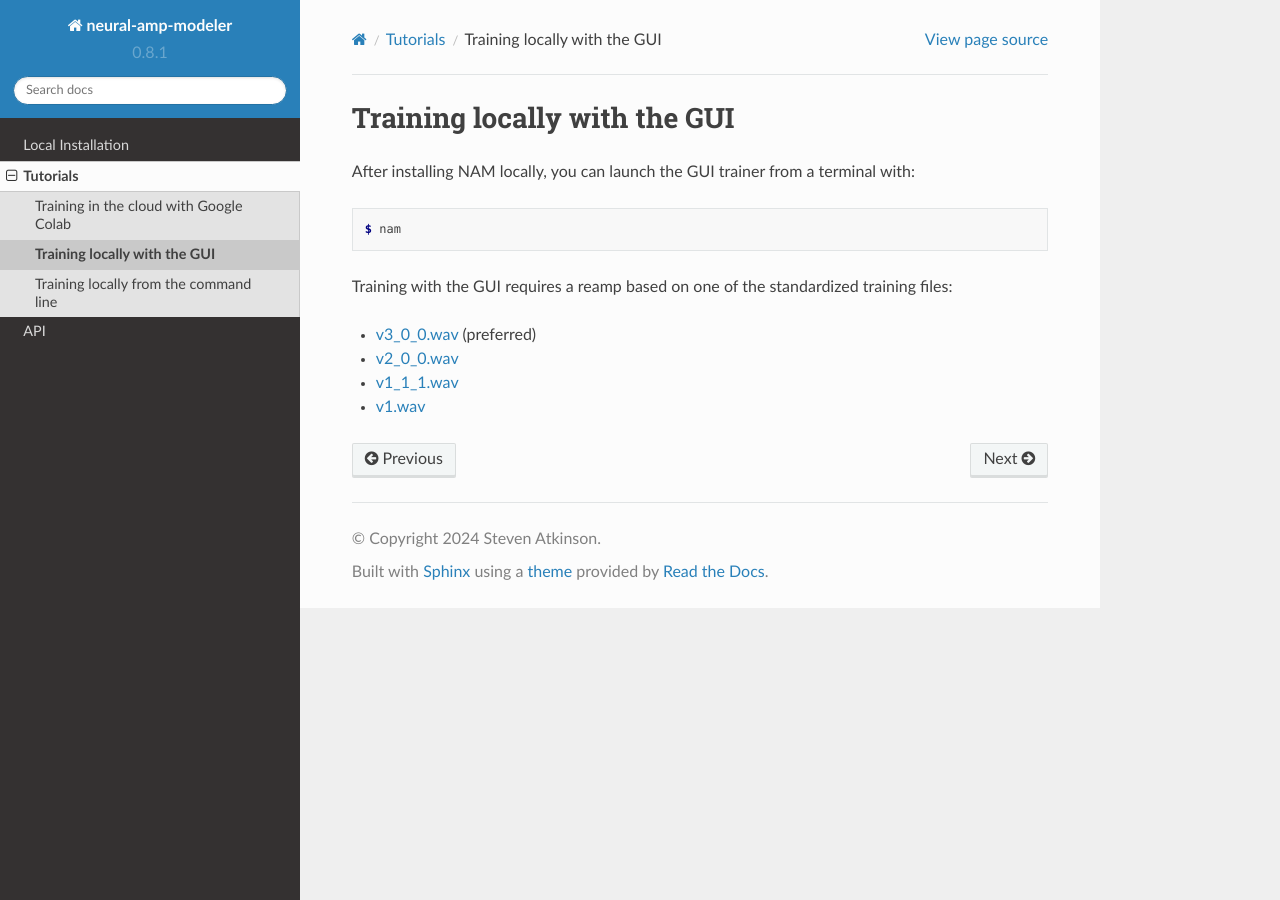
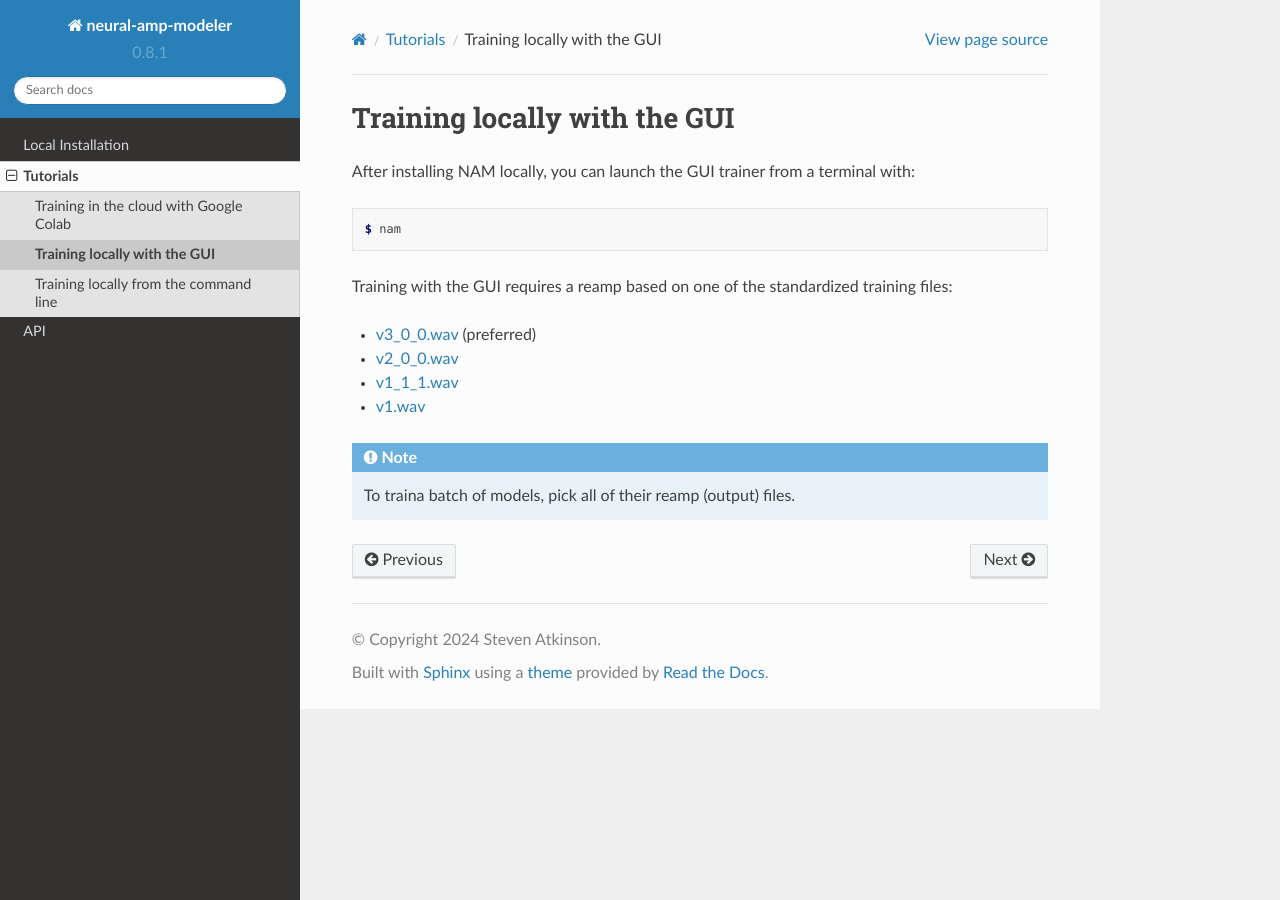
Before and after one commit to sdatkinson/neural-amp-modeler, a Sphinx documentation site: the page built from docs/source/tutorials/gui.rst, in a window 1280 px wide. Built offline with Sphinx 7.4.7 and the Read the Docs theme 2.0.0, drawn with Linux system fonts in a browser that asks for light colours.

Commit message:
Document how to do batch training (#387)
* Update gui.rst

Someone asked about batch training, so I thought something could be written about it. Feel free to amend to your liking.

* Update gui.rst

A couple edits to the wording

---------

Co-authored-by: Steven Atkinson <steven@atkinson.mn>

```diff
--- a/docs/source/tutorials/gui.rst
+++ b/docs/source/tutorials/gui.rst
@@ -16,3 +16,5 @@ files:
 * `v2_0_0.wav <https://drive.google.com/file/d/1xnyJP_IZ7NuyDSTJfn-Jmc5lw0IE7nfu/view?usp=drive_link>`_
 * `v1_1_1.wav <https://drive.google.com/file/d/1CMj2uv_x8GIs-3X1reo7squHOVfkOa6s/view?usp=drive_link>`_
 * `v1.wav <https://drive.google.com/file/d/1jxwTHOCx3Zf03DggAsuDTcVqsgokNyhm/view?usp=drive_link>`_
+
+.. note:: To traina  batch of models, pick all of their reamp (output) files.
```
